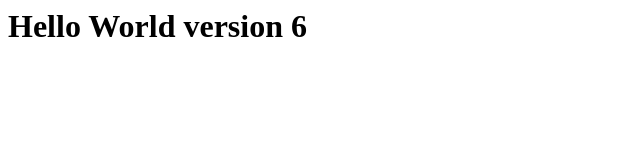
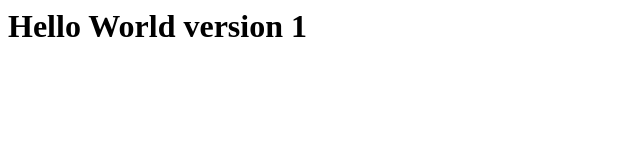
Before and after one commit to guillermo-ampie/promote-to-production-exercise, a plain HTML site: page index.html in a window 1280 px wide. Shown: the full height of the page, 0-640 px from the left. Drawn offline with Linux system fonts and the light colour scheme.

Commit message:
Revert version

```diff
--- a/index.html
+++ b/index.html
@@ -1,5 +1,5 @@
 <html>
 <body>
-  <h1>Hello World version 6</h1>
+  <h1>Hello World version 1</h1>
 </body>
 </html>
```
